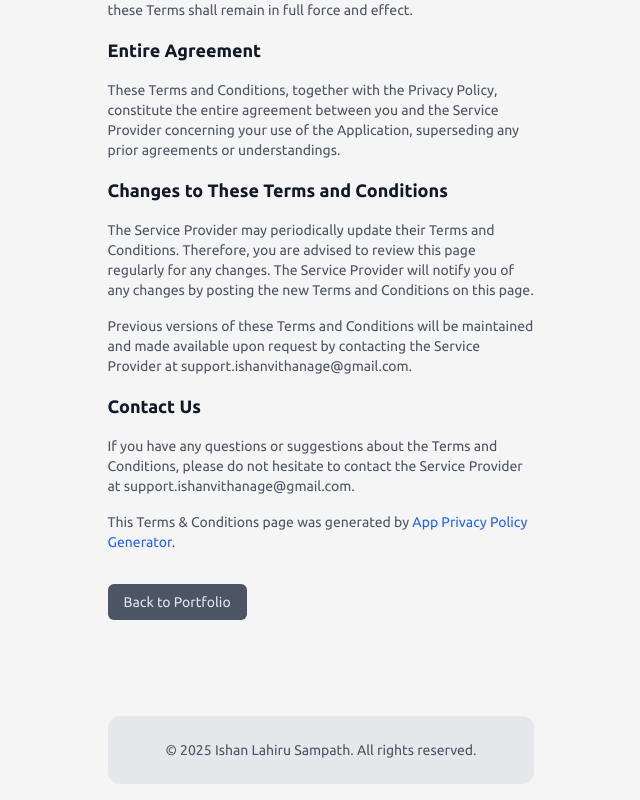
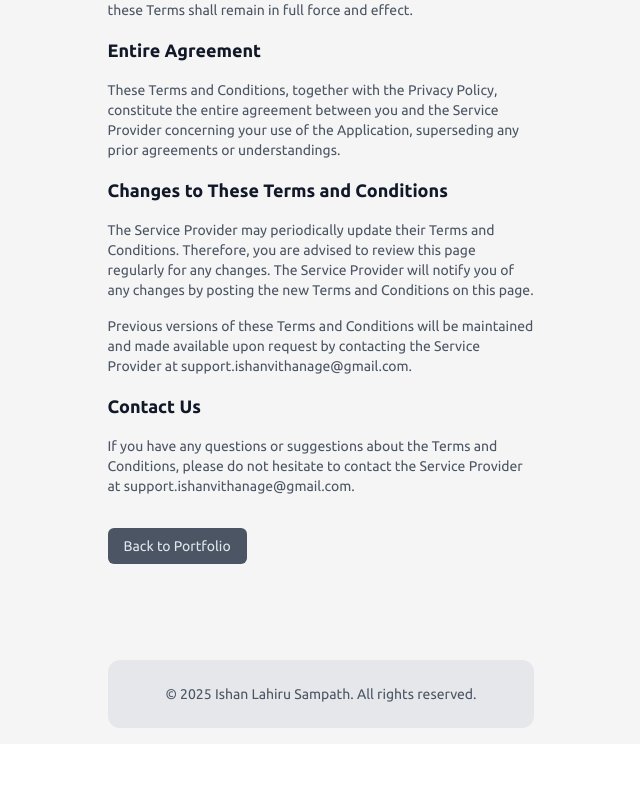
Before and after one commit to IshanLahiru/ishanlahiru.github.io, a React (Vite) app: page /projects/deckdrill/terms in a window 1280 px wide. Shown: the part 6244-7044 px from the top of the page, without its empty margins (319-959 px from the left). After the commit the page ends 6988 px from the top, so only its background shows below. Built offline with nearby package versions, Linux system fonts and the light colour scheme; a web font is replaced by a local one.

Commit message:
Remove generator attribution from DeckDrill legal pages

```diff
--- a/src/routes/projects/deckdrillPrivacyPolicyPage.tsx
+++ b/src/routes/projects/deckdrillPrivacyPolicyPage.tsx
@@ -191,18 +191,6 @@ const DeckDrillPrivacyPolicyPage: React.FC = () => {
         about the practices, please contact the Service Provider via email at
         support.ishanvithanage@gmail.com.
       </P>
-
-      <P>
-        This privacy policy page was generated by{' '}
-        <a
-          href="https://app-privacy-policy-generator.nisrulz.com/"
-          target="_blank"
-          rel="noopener noreferrer"
-          className="text-blue-600 hover:underline dark:text-blue-400">
-          App Privacy Policy Generator
-        </a>
-        .
-      </P>
     </LegalPageLayout>
   );
 };
--- a/src/routes/projects/deckdrillTermsPage.tsx
+++ b/src/routes/projects/deckdrillTermsPage.tsx
@@ -327,18 +327,6 @@ const DeckDrillTermsPage: React.FC = () => {
         If you have any questions or suggestions about the Terms and Conditions, please do not
         hesitate to contact the Service Provider at support.ishanvithanage@gmail.com.
       </P>
-
-      <P>
-        This Terms &amp; Conditions page was generated by{' '}
-        <a
-          href="https://app-privacy-policy-generator.nisrulz.com/"
-          target="_blank"
-          rel="noopener noreferrer"
-          className="text-blue-600 hover:underline dark:text-blue-400">
-          App Privacy Policy Generator
-        </a>
-        .
-      </P>
     </LegalPageLayout>
   );
 };
```
